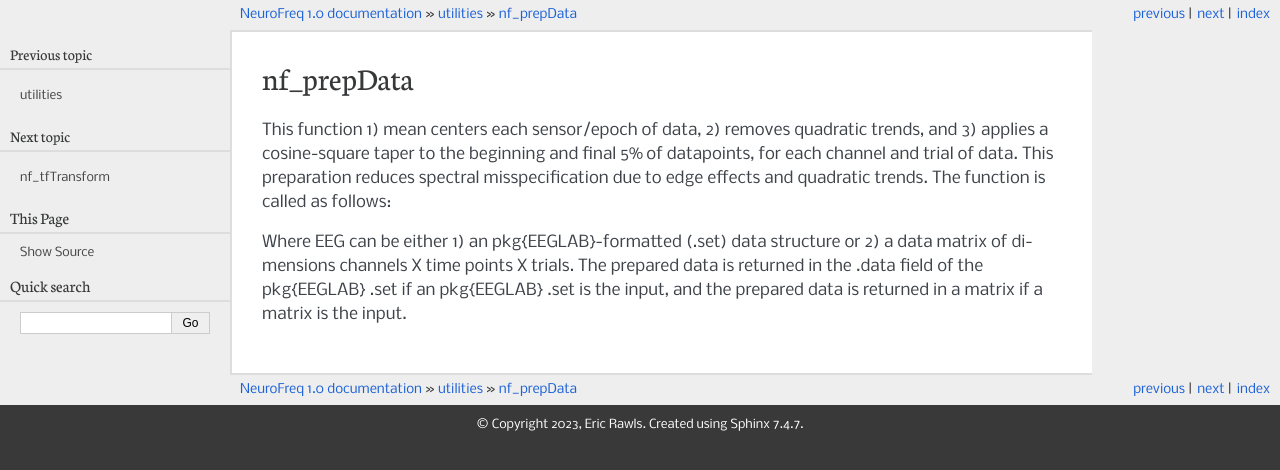
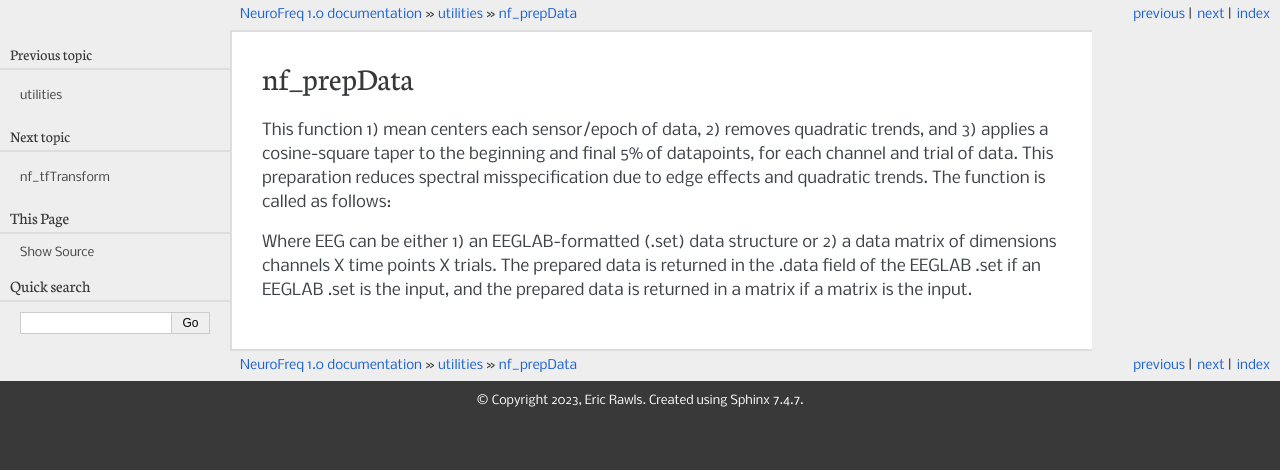
Before and after one commit to erawls-neuro/NeuroFreq_public, a Sphinx documentation site: the page built from docs/utilities/nf_prepData/index.rst, in a window 1280 px wide. Shown: the top 470 px of the page. Built offline with Sphinx 7.4.7, drawn with Linux system fonts in a browser that asks for light colours.

Commit message:
adding docs

```diff
--- a/docs/utilities/nf_prepData/index.rst
+++ b/docs/utilities/nf_prepData/index.rst
@@ -2,9 +2,9 @@
 nf_prepData
 ===========
 
-This function 1) mean centers each sensor/epoch of data, 2) removes quadratic trends, and 3) applies a cosine-square taper to the beginning and final 5\% of datapoints, for each channel and trial of data. This preparation reduces spectral misspecification due to edge effects and quadratic trends. The function is called as follows:
+This function 1) mean centers each sensor/epoch of data, 2) removes quadratic trends, and 3) applies a cosine-square taper to the beginning and final 5% of datapoints, for each channel and trial of data. This preparation reduces spectral misspecification due to edge effects and quadratic trends. The function is called as follows:
 
 .. code-block:: matlab
    EEG = nf_prepData( EEG );
 
-Where EEG can be either 1) an \pkg{EEGLAB}-formatted (.set) data structure or 2) a data matrix of dimensions channels X time points X trials. The prepared data is returned in the .data field of the \pkg{EEGLAB} .set if an \pkg{EEGLAB} .set is the input, and the prepared data is returned in a matrix if a matrix is the input.
+Where EEG can be either 1) an EEGLAB-formatted (.set) data structure or 2) a data matrix of dimensions channels X time points X trials. The prepared data is returned in the .data field of the EEGLAB .set if an EEGLAB .set is the input, and the prepared data is returned in a matrix if a matrix is the input.
--- a/docs/visualization/nf_viewerApp/index.rst
+++ b/docs/visualization/nf_viewerApp/index.rst
@@ -2,7 +2,7 @@
 nf_tfVisualizerApp
 ==================
 
-And an interactive visualization of TF structures, including topographic plots and surface plots (at specified sensors) can be generated with the function
+An interactive visualization of TF structures, including topographic plots and surface plots (at specified sensors) can be generated with the function
 
 .. code-block:: matlab
    TF = nf_tfVisualizer_App( TF );
```
Also changed, not shown: 3 other files.
